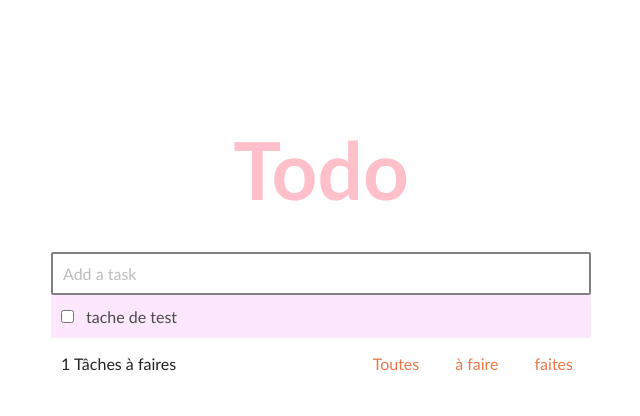
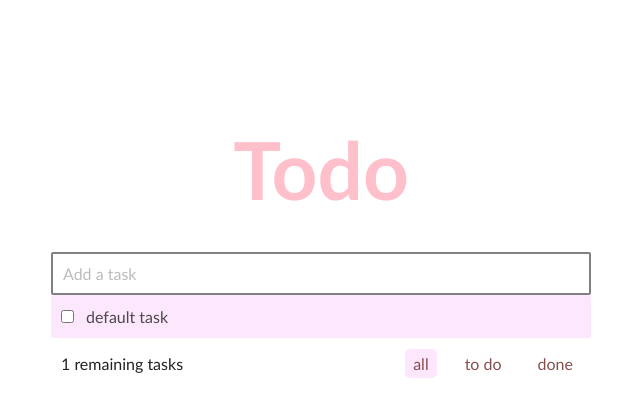
Before and after one commit to carlyne/todo-app, a Vue app: page / in a window 1280 px wide. Shown: the top 416 px of the page, without its empty margins (319-959 px from the left). Built offline with nearby package versions, Linux system fonts and the light colour scheme.

Commit message:
filter buttons on list items

```diff
--- a/src/components/app-todo/AppTodo.vue
+++ b/src/components/app-todo/AppTodo.vue
@@ -8,7 +8,7 @@
 
     <section class="main">
       <ul class="todo-list">
-        <li class="todo" v-for="todo in todos" :key="todo.name">
+        <li class="todo" v-for="todo in filteredTodo" :key="todo.name">
           <input type="checkbox" v-model="todo.completed">
           <label :class="{completed: todo.completed}">{{ todo.name }}</label>
         </li>
@@ -18,13 +18,13 @@
     <footer>
       <p>
         <span class="todo-count">{{ remaining }}</span>
-        Tâches à faires
+        remaining tasks
       </p>
 
       <ul>
-        <li><a href="#">Toutes</a></li>
-        <li><a href="#">à faire</a></li>
-        <li><a href="#">faites</a></li>
+        <li><a href="#" :class="{selected: filters === 'all'}" @click.prevent="filters = 'all'">all</a></li>
+        <li><a href="#" :class="{selected: filters === 'todo'}" @click.prevent="filters = 'todo'">to do</a></li>
+        <li><a href="#" :class="{selected: filters === 'done'}" @click.prevent="filters = 'done'">done</a></li>
       </ul>
 
     </footer>
@@ -38,16 +38,27 @@ export default {
   data () {
     return {
       todos: [{
-        name: 'tache de test',
+        name: 'default task',
         completed: false
       }],
-      newTodo: ''
+      newTodo: '',
+      filters: 'all'
     }
   },
 
   computed: {
     remaining() {
       return this.todos.filter(todo => !todo.completed).length;
+    },
+
+    filteredTodo() {
+      if(this.filters === 'todo') {
+        return this.todos.filter(todo => !todo.completed);
+      } else if (this.filters === 'done') {
+        return this.todos.filter(todo => todo.completed);
+      } else {
+        return this.todos;
+      }
     }
   },
 
--- a/src/components/app-todo/_app-todo-style.scss
+++ b/src/components/app-todo/_app-todo-style.scss
@@ -9,11 +9,11 @@ section.todo h1 {
 section.todo a {
 	text-decoration: none;
 	margin: 0;
-	color: rgb(236, 120, 74);
+	color: rgb(134, 79, 79);
 	padding: 5px 8px;
 	border-radius: 5px;
 
-	&:hover {
+	&:hover, &.selected {
 		background-color: rgba(249, 208, 250, 0.5);
 	}
 
```
